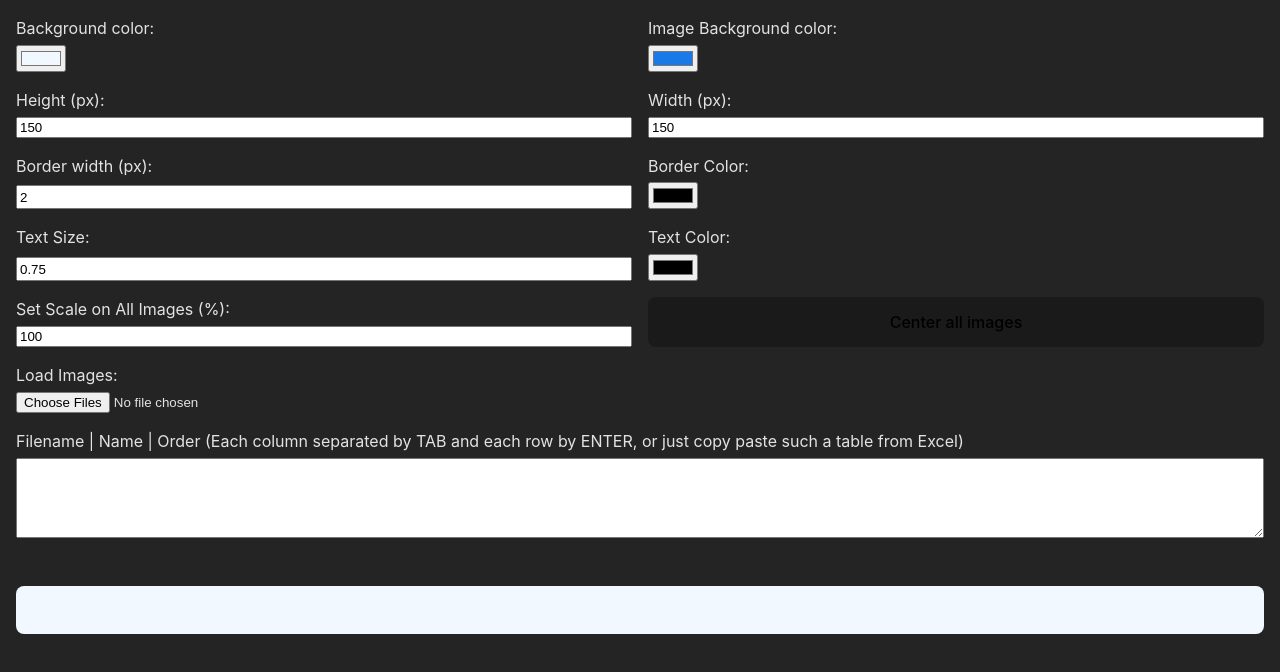
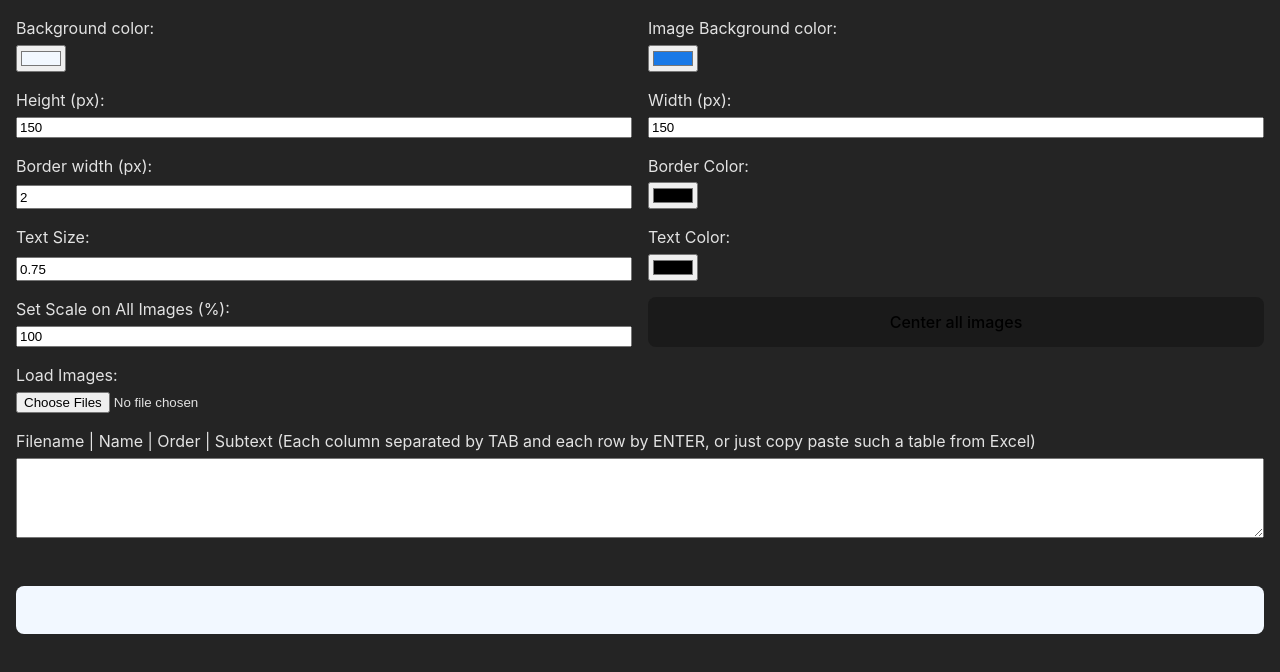
Before and after one commit to Necryl/image-gallery-react, a React (Vite) app: page / in a window 1280 px wide. Shown: the top 672 px of the page. Built offline with nearby package versions, Linux system fonts and the light colour scheme.

Commit message:
update textarea label to mention subtext

```diff
--- a/src/App.jsx
+++ b/src/App.jsx
@@ -208,7 +208,7 @@ function App() {
           Load Images: <input type="file" onChange={receiveFiles} multiple />
         </label>
         <label htmlFor="" className="dataInput">
-          Filename | Name | Order (Each column separated by TAB and each row by
+          Filename | Name | Order | Subtext (Each column separated by TAB and each row by
           ENTER, or just copy paste such a table from Excel)
           <textarea name="" id="" onChange={receiveData}></textarea>
         </label>
```
